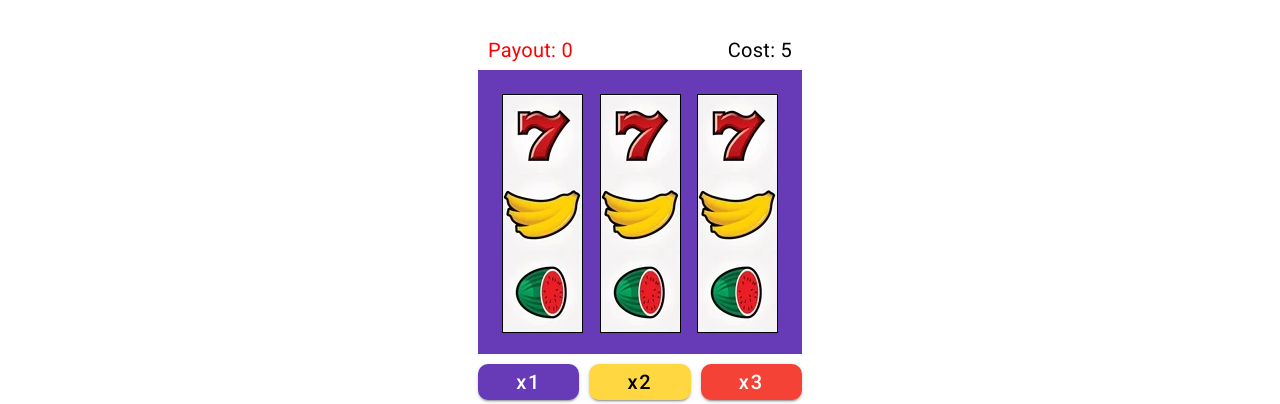
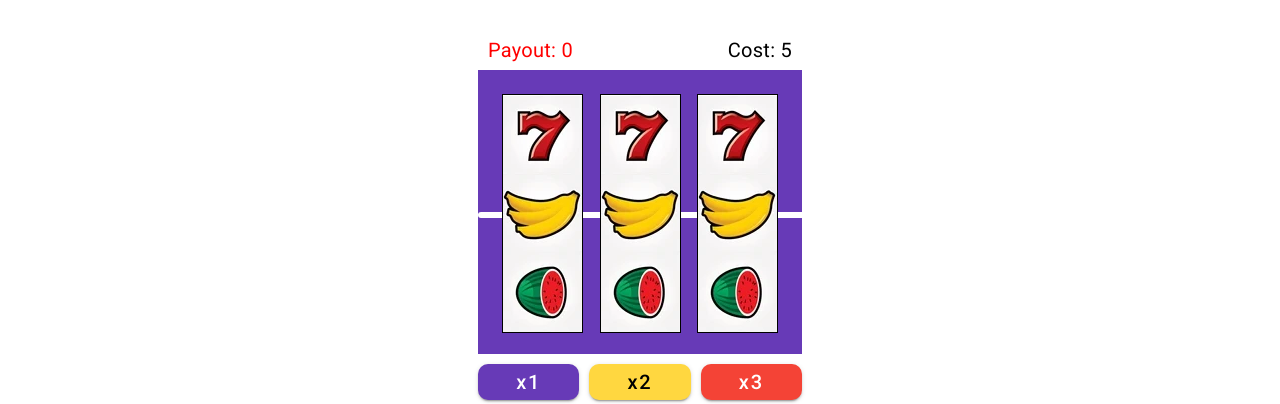
Before and after one commit to tjsp-lalecrim/Angular_SlotMachine, an Angular app: page /angular-slotmachine/ in a window 1280 px wide. Shown: the part 244-648 px from the top of the page. Built offline with nearby package versions, Linux system fonts and the light colour scheme.

Commit message:
add multiplier lines

```diff
--- a/src/app/components/slot-machine/slot-machine.component.html
+++ b/src/app/components/slot-machine/slot-machine.component.html
@@ -6,34 +6,27 @@
 </div>
 
 <div #slots class="slots">
+  <div *ngIf="multiplier >= 2" class="line-1"></div>
+  <div *ngIf="multiplier >= 1" class="line-2"></div>
+  <div *ngIf="multiplier >= 2" class="line-3"></div>
+  <div *ngIf="multiplier >= 3" class="diagonal-1"></div>
+  <div *ngIf="multiplier >= 3" class="diagonal-2"></div>
   <div class="reel"></div>
   <div class="reel"></div>
   <div class="reel"></div>
 </div>
 
 <div class="bets">
-  <button
-    mat-raised-button
-    color="primary"
-    [disabled]="rolling || credits < cost * 1"
-    (click)="multiplier = 1; chargeCredits(cost * multiplier)"
-  >
+  <button mat-raised-button color="primary" [disabled]="rolling || credits < cost * 1"
+    (click)="multiplier = 1; chargeCredits(cost * multiplier)">
     x1
   </button>
-  <button
-    mat-raised-button
-    color="accent"
-    [disabled]="rolling || credits < cost * 2"
-    (click)="multiplier = 2; chargeCredits(cost * multiplier)"
-  >
+  <button mat-raised-button color="accent" [disabled]="rolling || credits < cost * 2"
+    (click)="multiplier = 2; chargeCredits(cost * multiplier)">
     x2
   </button>
-  <button
-    mat-raised-button
-    color="warn"
-    [disabled]="rolling || credits < cost * 3"
-    (click)="multiplier = 3; chargeCredits(cost * multiplier)"
-  >
+  <button mat-raised-button color="warn" [disabled]="rolling || credits < cost * 3"
+    (click)="multiplier = 3; chargeCredits(cost * multiplier)">
     x3
   </button>
 </div>
--- a/src/app/components/slot-machine/slot-machine.component.scss
+++ b/src/app/components/slot-machine/slot-machine.component.scss
@@ -34,12 +34,14 @@ h1 {
 }
 
 .slots {
+    position: relative;
     width: 3.5 * $icon_width;
     height: 3 * $icon_height;
     background: $bg-color;
     padding: 0.3 * $icon_height;
     display: flex;
     justify-content: space-between;
+    z-index: -1;
 }
 
 .reel {
@@ -49,6 +51,58 @@ h1 {
     background-image: url('../../../assets/slotreel.png');
     background-repeat: repeat-y;
     background-position: 0 0;
+    z-index: 1;
+}
+
+
+.line-1,
+.line-2,
+.line-3 {
+    position: absolute;
+    left: 0%;
+    width: 100%;
+    z-index: 0;
+    border-radius: 10px;
+}
+
+.line-1,
+.line-3 {
+    border: 3px solid #ffd740;
+}
+
+.line-1 {
+    top: 25%;
+}
+
+.line-2 {
+    border: 3px solid white;
+    top: 50%
+}
+
+.line-3 {
+    top: 75%
+}
+
+.diagonal-1,
+.diagonal-2 {
+    border: 3px solid #f44336;
+    border-radius: 10px;
+    position: absolute;
+    left: 0%;
+    width: 120%;
+    z-index: 0;
+}
+
+.diagonal-1 {
+    transform: rotate(36deg);
+    transform-origin: 0% 0%;
+    margin-left: 5px;
+}
+
+.diagonal-2 {
+    top: 90%;
+    transform: rotate(-36deg);
+    transform-origin: 0% 0%;
 }
 
 .bets {
```
